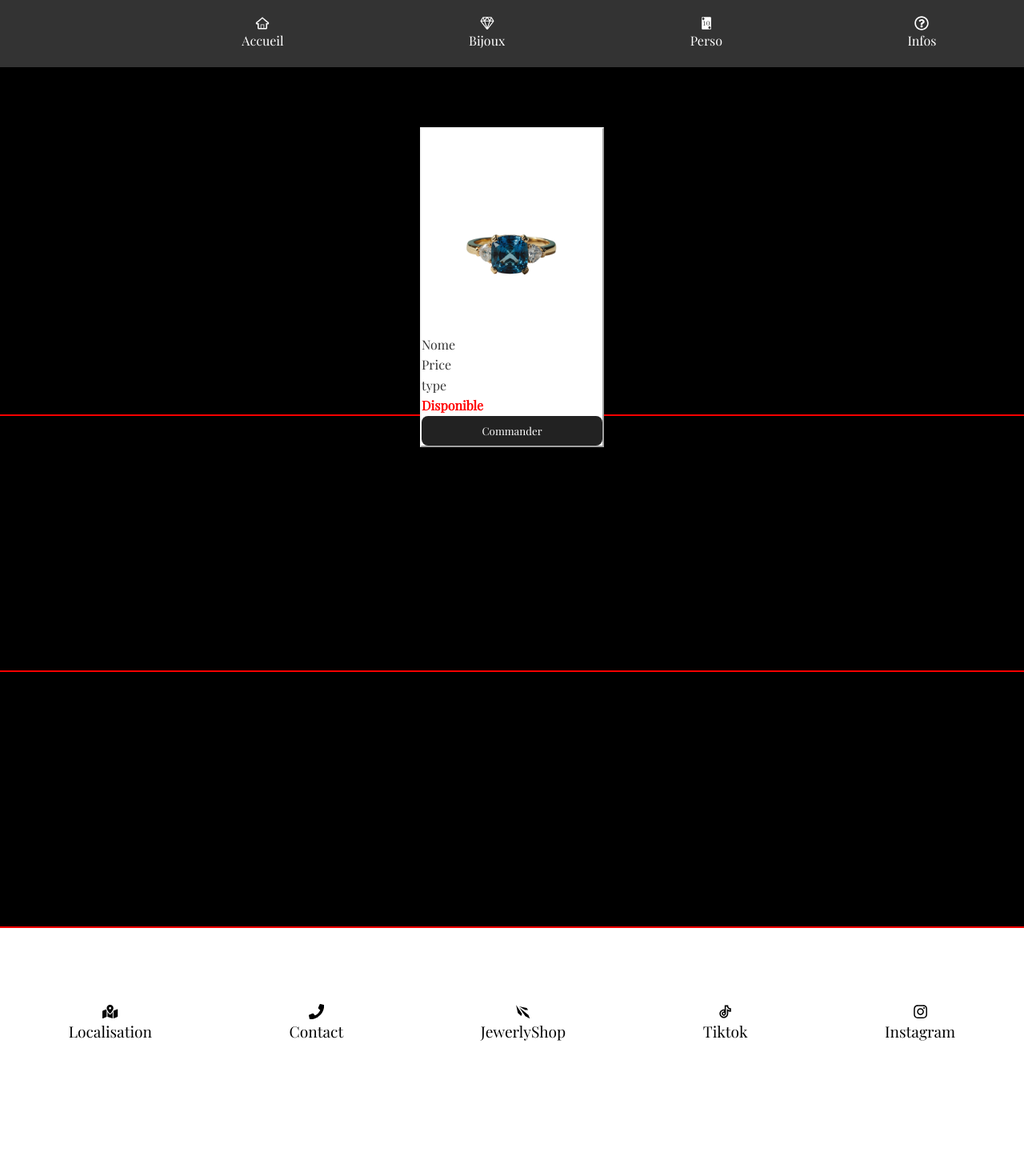
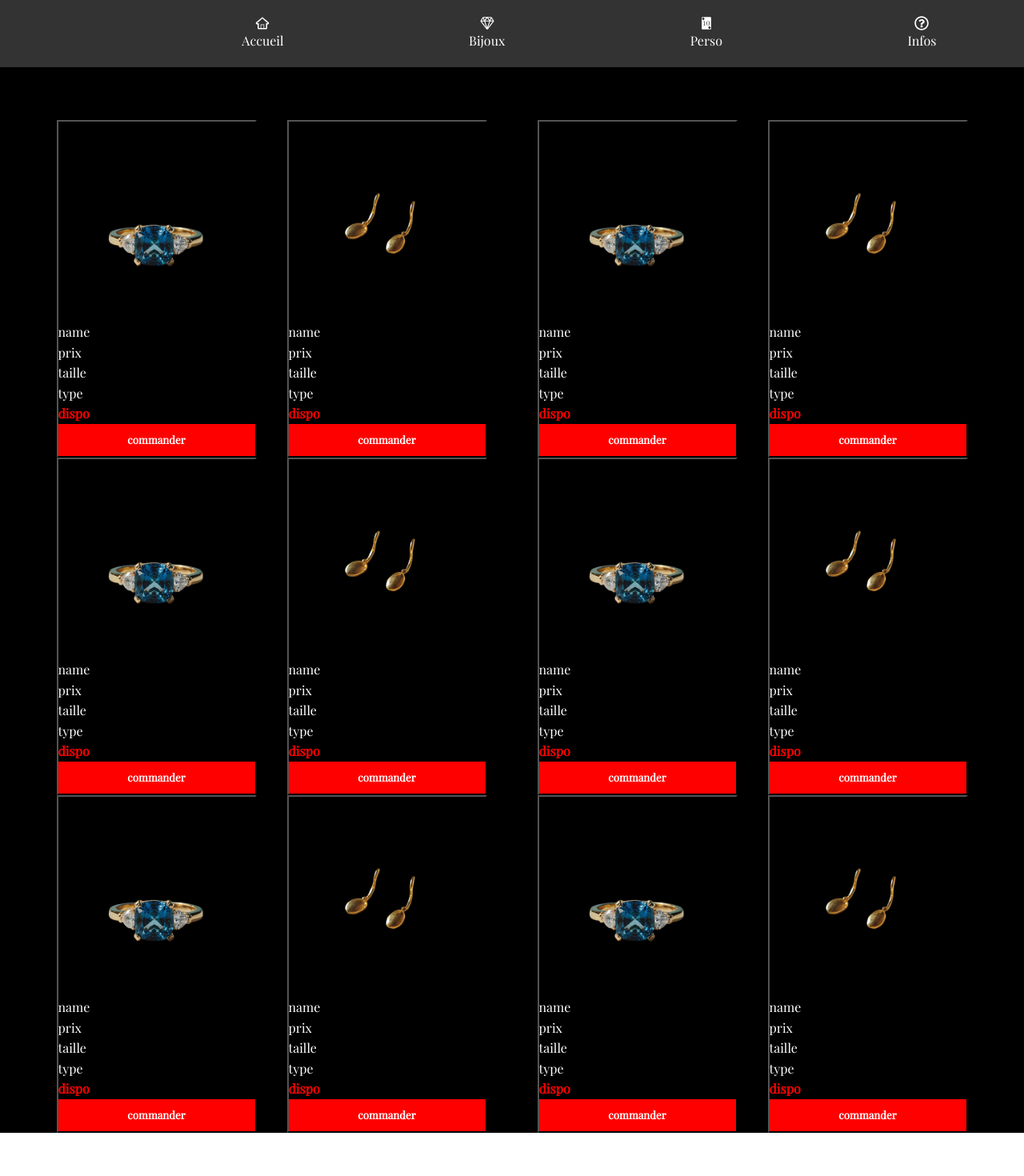
Before and after one commit to AKEKOFranck/JewerlyShop, a React (Vite) app: page /pn in a window 1280 px wide. Shown: the top 1470 px of the page at 80% size. Before the commit the page ends 1400 px from the top, so only its background shows below. Built offline with nearby package versions, Linux system fonts and the light colour scheme.

Commit message:
maj : new page

```diff
--- a/src/pages/pageNormal/PN.jsx
+++ b/src/pages/pageNormal/PN.jsx
@@ -1,33 +1,159 @@
 import '../../styles/stylePN/PN.css';
 import { Link } from 'react-router-dom';
 import pic1 from '../../assets/Ebague.png';
+import pic2 from '../../assets/Eboucles.png';
 export default function PN() {
+    const dataProducts = [
+        {
+            id:1 ,
+            details: [
+                "name",
+                "prix",
+                "taille",
+                "type",
+            ],
+            disponibility:" dispo",
+             image: pic1,
+        },
+
+          {
+            id:2 ,
+            details: [
+                "name",
+                "prix",
+                "taille",
+                "type",
+            ],
+            disponibility:" dispo",
+             image: pic2,
+        }
+    ]
+
     return(
         <main>
 
-            <section className='pn_header'>
-
-            </section>
+            <section className='pn_header'></section>
 
            <section className='pn_cont'>
-            <div className='pn_card'>
-                <img src={pic1} alt="Ebague" className='pn_card_img'/>
-                <div className='pn_card_text'>
-                    <p className='pn_card_n'>Nome</p>
-                    <p className='pn_card_p'> Price </p>
-                    <p className='pn_card_t'> type </p>
-                    <p className='pn_card_qt'> Disponible </p>
+
+                 <div className='pn_box'>
+
+{dataProducts.map(data => (
+    <div className='pn_card' key={data.id}>
+        <img src={data.image} alt={data.name} className='pn_img'/>
+        <div className='pn_items'>
+            <ul>
+                {data.details.map((detail, index) => (
+                    <li key={index}>{detail}</li>
+                ))}
+            </ul>
+            <p className='pn_qt'>{data.disponibility}</p>
+            <button className='pn_bt'>commander</button>
+        </div>
+    </div>
+))}
+
+
+                 </div>
+
+                <div className='pn_box'>
+
+{dataProducts.map(data => (
+    <div className='pn_card' key={data.id}>
+        <img src={data.image} alt={data.name} className='pn_img'/>
+        <div className='pn_items'>
+            <ul>
+                {data.details.map((detail, index) => (
+                    <li key={index}>{detail}</li>
+                ))}
+            </ul>
+            <p className='pn_qt'>{data.disponibility}</p>
+            <button className='pn_bt'>commander</button>
+        </div>
+    </div>
+))}
                 </div>
-                <button className='pn_card_btn'> Commander </button>
-            </div>
-           </section>
-
-           <section className='pn_cont'>
 
            </section>
 
            <section className='pn_cont'>
 
+                <div className='pn_box'>
+
+{dataProducts.map(data => (
+    <div className='pn_card' key={data.id}>
+        <img src={data.image} alt={data.name} className='pn_img'/>
+        <div className='pn_items'>
+            <ul>
+                {data.details.map((detail, index) => (
+                    <li key={index}>{detail}</li>
+                ))}
+            </ul>
+            <p className='pn_qt'>{data.disponibility}</p>
+            <button className='pn_bt'>commander</button>
+        </div>
+    </div>
+))}
+                </div>
+
+                <div className='pn_box'>
+
+{dataProducts.map(data => (
+    <div className='pn_card' key={data.id}>
+        <img src={data.image} alt={data.name} className='pn_img'/>
+        <div className='pn_items'>
+            <ul>
+                {data.details.map((detail, index) => (
+                    <li key={index}>{detail}</li>
+                ))}
+            </ul>
+            <p className='pn_qt'>{data.disponibility}</p>
+            <button className='pn_bt'>commander</button>
+        </div>
+    </div>
+))}
+                </div>
+
+           </section>
+
+           <section className='pn_cont'>
+
+                <div className='pn_box'>
+
+{dataProducts.map(data => (
+    <div className='pn_card' key={data.id}>
+        <img src={data.image} alt={data.name} className='pn_img'/>
+        <div className='pn_items'>
+            <ul>
+                {data.details.map((detail, index) => (
+                    <li key={index}>{detail}</li>
+                ))}
+            </ul>
+            <p className='pn_qt'>{data.disponibility}</p>
+            <button className='pn_bt'>commander</button>
+        </div>
+    </div>
+))}
+                </div>
+
+                <div className='pn_box'>
+
+{dataProducts.map(data => (
+    <div className='pn_card' key={data.id}>
+        <img src={data.image} alt={data.name} className='pn_img'/>
+        <div className='pn_items'>
+            <ul>
+                {data.details.map((detail, index) => (
+                    <li key={index}>{detail}</li>
+                ))}
+            </ul>
+            <p className='pn_qt'>{data.disponibility}</p>
+            <button className='pn_bt'>commander</button>
+        </div>
+    </div>
+))}
+                </div>
+
            </section>
         </main>
     )
--- a/src/styles/Home.css
+++ b/src/styles/Home.css
@@ -65,12 +65,12 @@ main{
 .home2_cont {
     position: relative;
     width: 260px;
-    height: 220px;
+    height: 300px;
     padding: 20px;
 
     display: flex;
     flex-direction: column;
-    justify-content: center;
+    justify-content: space-around;
     align-items: center;
 
     background: rgba(255, 255, 255, 0.05);
@@ -127,7 +127,7 @@ main{
 
 .home2_cont1{
     width: 100%;
-    height: 100px;
+    height: 200px;
     display: flex;
     align-items: center;
     justify-content: center;
@@ -136,8 +136,11 @@ main{
 .home2_cont2{
     font-size: 1.2rem;
     font-weight: 900;
-    border-top: 2px solid black;
     width: 100%;
+        height: 150px;
+        display: flex;
+        align-items: end;
+        justify-content: center;
 }
 
 #perso{
--- a/src/styles/stylePN/PN.css
+++ b/src/styles/stylePN/PN.css
@@ -8,58 +8,116 @@ main{
 }
 
 .pn_header{
-    height: 200px;
+    height: 150px;
+    border-bottom: 2px solid white;
 }
 
 .pn_cont{
-    border-bottom: 2px solid red;
     width: 100%;
-    height: 40vh;
+    height: auto;
     display: flex;
     align-items: center;
     gap: 25px;
     justify-content: center;
 }
 
+.pn_box{
+    width: 45%;
+    height: auto;
+    display: flex;
+    justify-content: space-around;
+}
+
+
+
+
+
 
 .pn_card{
-    width: 230px;
-    height: 400px;
-    background-color: white;
-    border: 2px outset whitesmoke;
+    width: 250px;
+    height: auto;
+    background-color: black;
     display: flex;
     flex-direction: column;
-    justify-content: space-between;
+    align-items: center;
+    justify-content: center;
+    border: 2px outset black;
 }
 
-.pn_card_img{
-    width: 80%;
-    align-items: center;
-    margin: auto;
-    object-fit: contain;
+.pn_items{
+    display: flex;
+    flex-direction: column;
+    align-items: start;
+    justify-content: end;
+    width: 100%;
+    font-size: 1rem;
+    color: white;
 }
 
-.pn_card_text{
-    font-size: 1rem;
-    font-weight: 300;
+.pn_img{
+   width: 100%;
+   max-width: 250px;
+   height: 250px;
+   object-fit: contain;
+    transition: all 0.3s ease-in-out;
 }
 
-.pn_card_qt{
+.pn_img:hover{
+    transform: scale(2.1);
+    transition: 0.3s;
+
+}
+
+.pn_qt{
     color: red;
     font-weight: 600;
 }
 
-.pn_card_btn{
-     width: 100%;
-    padding: 10px;
+.pn_bt{
+    width: 100%;
+    height: 40px;
+    background-color: red;
+    color: white;
+    font-weight: 600;
     border: none;
-    background: #222;
-    color: white;
-    border-radius: 8px;
     cursor: pointer;
+}
+.pn_bt:hover{
+    background-color: white;
+    color: red;
+    border: 2px solid red;
+}
+
+
+
+@media (max-width:700px) {
+    .pn_cont{
+        flex-direction: column;
+        width: 100%;
+    }
+    .pn_box{
+        width: 100%;
+    }
+
+.pn_img:hover{
+    transform: scale(1.7);
+    transition: 0.3s;
+}
+}
+
+
+@media (min-width:700px) and (max-width: 1000px) {
+    .pn_cont{
+        flex-direction: column;
+        width: 100%;
+    }
+    .pn_box{
+        width: 100%;
+    }
+
+.pn_img:hover{
+    transform: scale(1.7);
     transition: 0.3s;
 }
 
-.pn_card_btn:hover{
- background: #e63946;
 }
```
